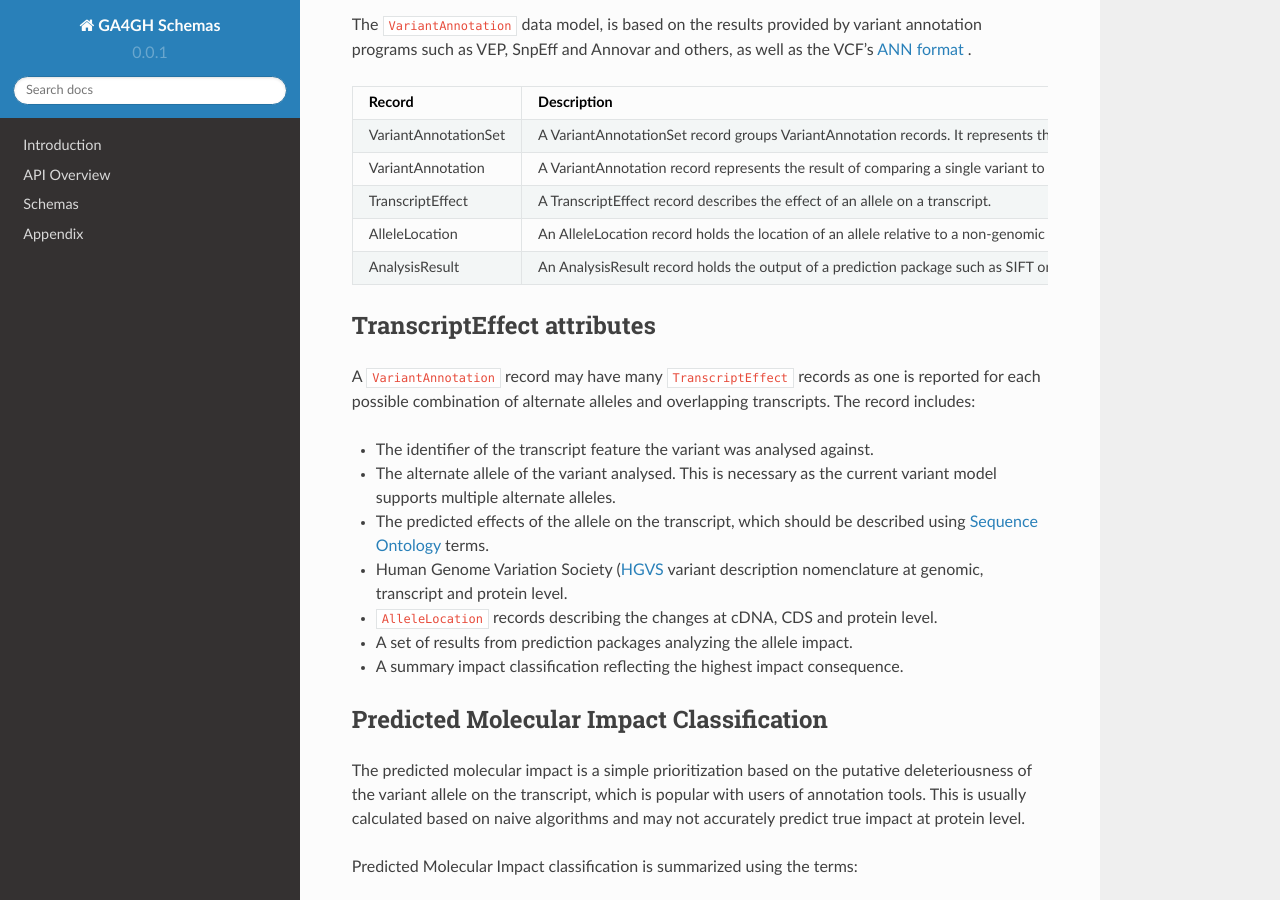
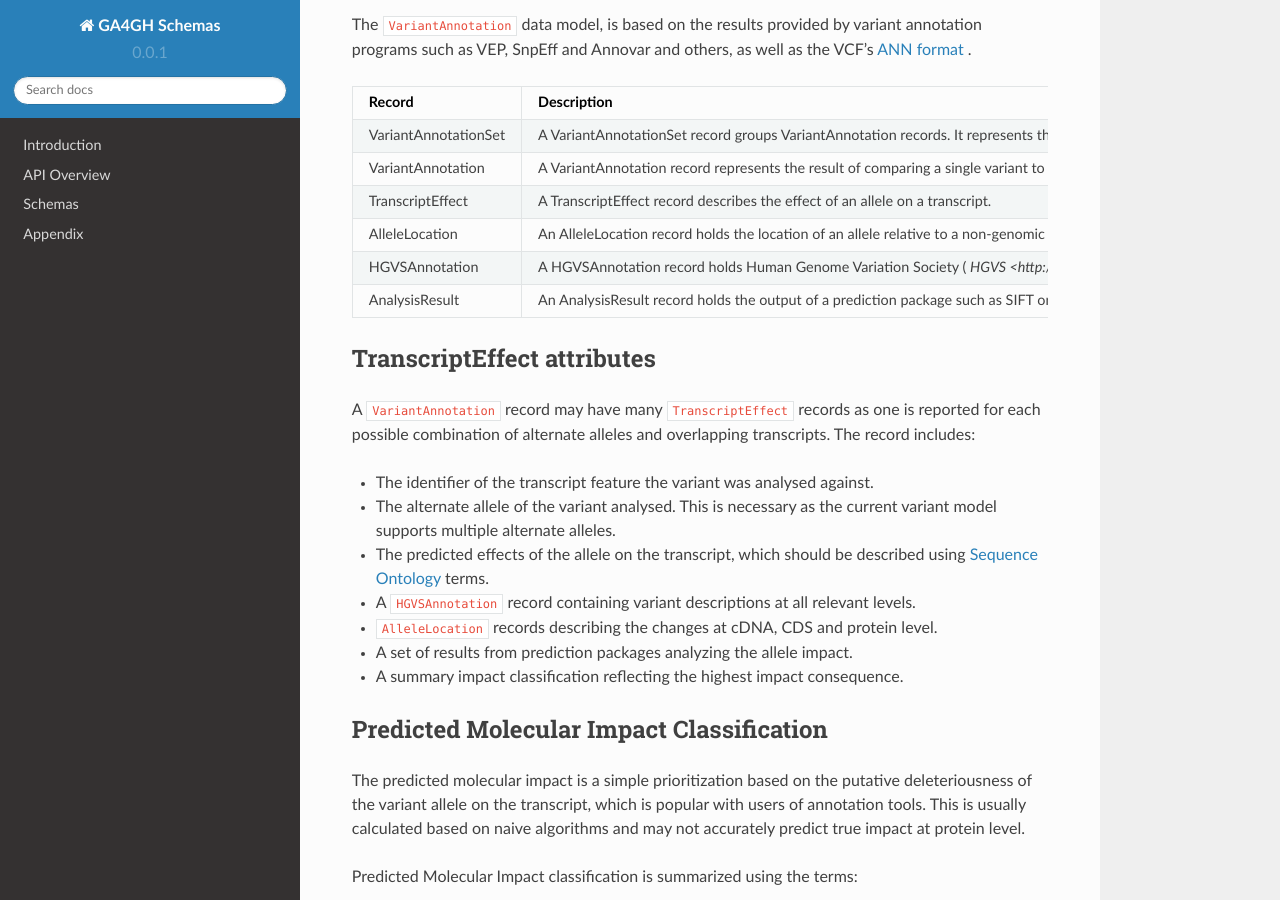
Before and after one commit to ga4gh/ga4gh-schemas, a Sphinx documentation site: the page built from doc/source/api/alleleAnnotations.rst, in a window 1280 px wide and 900 px high, scrolled down 499 px. Built offline with Sphinx 7.4.7 and the Read the Docs theme 2.0.0, drawn with Linux system fonts in a browser that asks for light colours.

Commit message:
docs update

```diff
--- a/doc/source/api/alleleAnnotations.rst
+++ b/doc/source/api/alleleAnnotations.rst
@@ -39,6 +39,9 @@ VCF's `ANN format <http://snpeff.sourceforge.net/VCFannotationformat_v1.0.pdf>`_
 | AlleleLocation      | An AlleleLocation record holds the location of an allele relative to a non-genomic coordinate system such as a CDS  |
 |                     | or protein. It holds the reference and alternate sequence where appropriate                                         |
 +---------------------+---------------------------------------------------------------------------------------------------------------------+
+| HGVSAnnotation      | A HGVSAnnotation record holds Human Genome Variation Society ( `HGVS <http://www.hgvs.org/mutnomen/recs.html>`)     |
+|                     | descriptions of the sequence change at genomic, transcript and protein level where relevant.                        |
++---------------------+---------------------------------------------------------------------------------------------------------------------+
 | AnalysisResult      | An AnalysisResult record holds the output of a prediction package such as SIFT on a specific allele.                |
 +---------------------+---------------------------------------------------------------------------------------------------------------------+
 
@@ -53,7 +56,7 @@ transcripts. The record includes:
 * The identifier of the transcript feature the variant was analysed against.
 * The alternate allele of the variant analysed. This is necessary as the current variant model supports multiple alternate alleles.
 * The predicted effects of the allele on the transcript, which should be described using `Sequence Ontology <http://www.sequenceontology.org>`_ terms.
-* Human Genome Variation Society (`HGVS <http://www.hgvs.org/mutnomen>`_ variant description nomenclature at genomic, transcript and protein level.
+* A ``HGVSAnnotation`` record containing variant descriptions at all relevant levels.
 * ``AlleleLocation`` records describing the changes at cDNA, CDS and protein level.
 * A set of results from prediction packages analyzing the allele impact.
 * A summary impact classification reflecting the highest impact consequence.
```
